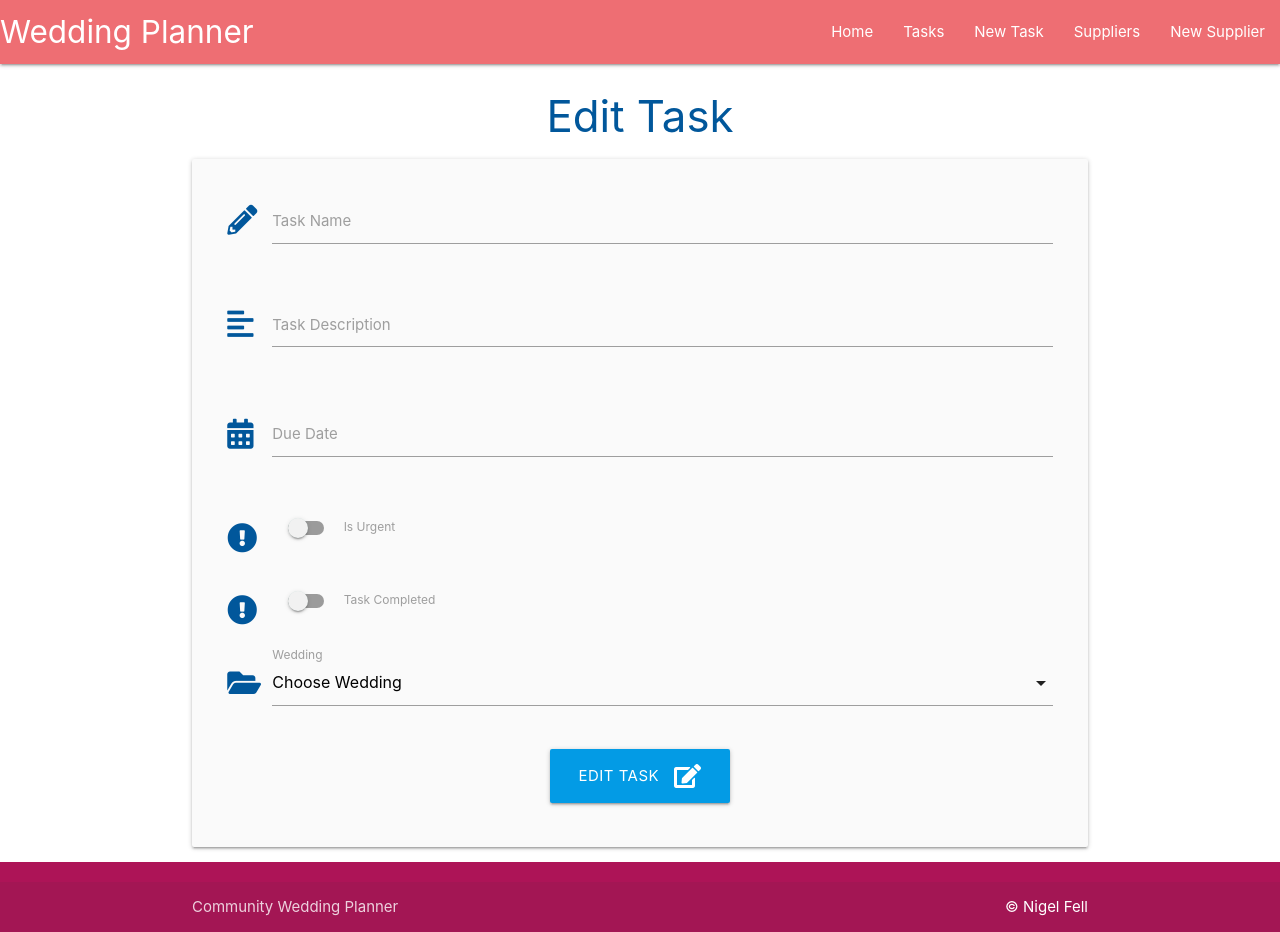
After one commit to NigelFell/CI_MS3_WeddingPlanner, a Flask app: template weddingplanner/templates/edit_task.html in a window 1280 px wide. The commit adds this page. Run offline with Flask 3, Linux system fonts and the light colour scheme; the template is opened without the code that fills it, so the values that code supplies are empty.

Commit message:
feat: added functionality to edit and delete tasks

```diff
--- /dev/null
+++ b/weddingplanner/templates/edit_task.html
@@ -0,0 +1,99 @@
+{% extends "base.html" %}
+{% block content %}
+
+<h3 class="light-blue-text text-darken-4 center-align">Edit Task</h3>
+
+<div class="row card-panel grey lighten-5">
+    <form class="col s12" method="POST" action="{{ url_for('edit_task', task_id=task.id) }}">
+        <!-- task name -->
+        <div class="row">
+            <div class="input-field col s12">
+                <i class="fas fa-pencil-alt prefix light-blue-text text-darken-4"></i>
+                <input id="task_name" name="task_name" value="{{ task.task_name }}" minlength="5" maxlength="50"
+                    type="text" class="validate" required>
+                <label for="task_name">Task Name</label>
+            </div>
+        </div>
+        <!-- task description -->
+        <div class="row">
+            <div class="input-field col s12">
+                <i class="fas fa-align-left prefix light-blue-text text-darken-4"></i>
+                <textarea id="task_description" name="task_description" minlength="5" maxlength="200" type="text"
+                    class="materialize-textarea validate" required>
+                    {{- task.task_description -}}
+                </textarea>
+                <label for="task_description">Task Description</label>
+            </div>
+        </div>
+        <!-- due date -->
+        <div class="row">
+            <div class="input-field col s12">
+                <i class="fas fa-calendar-alt prefix light-blue-text text-darken-4"></i>
+                <input id="due_date" name="due_date" type="text" value="{{ task.due_date.strftime('%d %B, %Y') }}"
+                    class="datepicker validate" required>
+                <label for="due_date">Due Date</label>
+            </div>
+        </div>
+        <!-- is urgent -->
+        <div class="row">
+            <div class="input-field col s12">
+                <div class="switch">
+                    <i class="fas fa-exclamation-circle prefix light-blue-text text-darken-4"></i>
+                    <label for="is_urgent">
+                        {% if task.is_urgent == True %}
+                            <input id="is_urgent" name="is_urgent" type="checkbox" checked>
+                        {% else %}
+                            <input id="is_urgent" name="is_urgent" type="checkbox">
+                        {% endif %}
+                        <span class="lever"></span>
+                        Is Urgent
+                    </label>
+                </div>
+            </div>
+        </div>
+        <!-- task completed -->
+        <div class="row">
+            <div class="input-field col s12">
+                <div class="switch">
+                    <i class="fas fa-exclamation-circle prefix light-blue-text text-darken-4"></i>
+                    <label for="task_completed">
+                        {% if task.task_completed == True %}
+                            <input id="task_completed" name="task_completed" type="checkbox" checked>
+                        {% else %}
+                            <input id="task_completed" name="task_completed" type="checkbox">
+                        {% endif %}
+                        <span class="lever"></span>
+                        Task Completed
+                    </label>
+                </div>
+            </div>
+        </div>
+        <!-- wedding id -->
+        <div class="row">
+            <div class="input-field col s12">
+                <i class="fas fa-folder-open prefix light-blue-text text-darken-4"></i>
+                <select id="wedding_id" name="wedding_id" class="validate" required>
+                    <option value="" disabled>Choose Wedding</option>
+                    {% for wedding in weddings %}
+                        {% if wedding == task.wedding %}
+                            <option value="{{ wedding.id }}" selected>{{ wedding.wedding_name }}</option>
+                        {% else %}
+                            <option value="{{ wedding.id }}">{{ wedding.wedding_name }}</option>
+                        {% endif %}
+                    {% endfor %}
+                </select>
+                <label for="wedding_id">Wedding</label>
+            </div>
+        </div>
+        <!-- submit button -->
+        <div class="row">
+            <div class="col s12 center-align">
+                <button type="submit" class="btn-large light-blue darken-1">
+                    Edit Task <i class="fas fa-edit right"></i>
+                </button>
+            </div>
+        </div>
+    </form>
+</div>
+
+{% endblock %}
--- a/weddingplanner/templates/tasks.html
+++ b/weddingplanner/templates/tasks.html
@@ -21,15 +21,15 @@
                 <i class="fas fa-exclamation-circle light-blue-text text-lighten-2"></i>
             {% endif %}
             {% if task.task_completed == True %}
-                <i class="fas fa-check-circle light-blue-text text-lighten-2"></i>
+                <i class="fas fa-check-circle light-green-text text-lighten-2"></i>
             {% endif %}
         </div>
         <div class="collapsible-body">
             <strong>{{ task.wedding }}</strong>
             <p>{{ task.task_description }}</p>
             <p>
-                <a href="#" class="btn green accent-4">Edit</a>
-                <a href="#" class="btn red">Delete</a>
+                <a href="{{ url_for('edit_task', task_id=task.id) }}" class="btn green accent-4">Edit</a>
+                <a href="{{ url_for('delete_task', task_id=task.id) }}" class="btn red">Delete</a>
             </p>
         </div>
     </li>
```
Also changed, not shown: weddingplanner/routes.py (+25 -1 lines).
